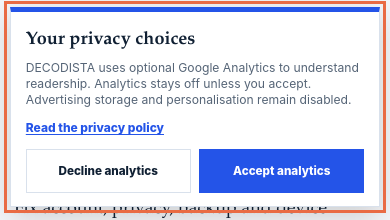
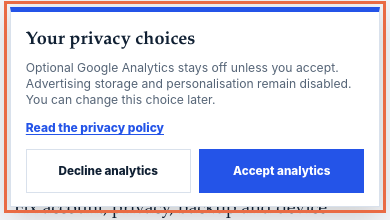
Before and after one commit to syleriofficial/Decodista, a Next.js app: page /about in a window 390 px wide. Shown: the part 627-847 px from the top of the page. Built offline with nearby package versions, Linux system fonts and the light colour scheme; no server answers.

Commit message:
redesign(privacy): make mobile consent notice concise without weakening opt-in

```diff
--- a/components/analytics-consent.tsx
+++ b/components/analytics-consent.tsx
@@ -87,7 +87,7 @@ export function AnalyticsConsent({ measurementId }: { measurementId: string }) {
         <div className="consent-banner" role="dialog" aria-modal="false" aria-labelledby="consent-title" aria-describedby="consent-description" ref={dialogRef} tabIndex={-1}>
           <div>
             <strong id="consent-title">Your privacy choices</strong>
-            <p id="consent-description">DECODISTA uses optional Google Analytics to understand readership. Analytics stays off unless you accept. Advertising storage and personalisation remain disabled.</p>
+            <p id="consent-description">Optional Google Analytics stays off unless you accept. Advertising storage and personalisation remain disabled. You can change this choice later.</p>
             <Link href="/privacy-policy">Read the privacy policy</Link>
           </div>
           <div className="consent-actions">
```
